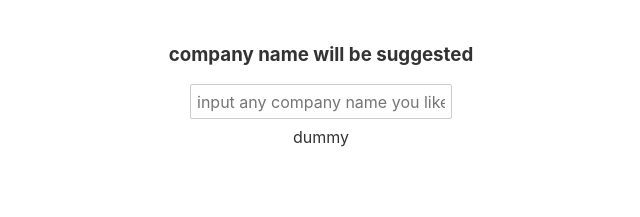
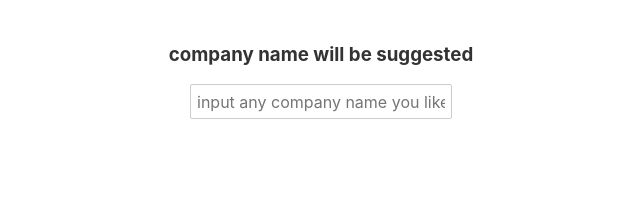
Before and after one commit to dimmy82/elasticsearch-research, a Svelte app in the folder search-client-svelte/: page / in a window 1280 px wide. Shown: the top 217 px of the page, without its empty margins (319-959 px from the left). Built offline with nearby package versions, Linux system fonts and the light colour scheme.

Commit message:
remove dummy

```diff
--- a/search-client-svelte/src/Store.js
+++ b/search-client-svelte/src/Store.js
@@ -1,5 +1,5 @@
 import {writable} from "svelte/store";
 
 export let companies = writable(
-    [{name: "dummy"}]
+    []
 )
```
